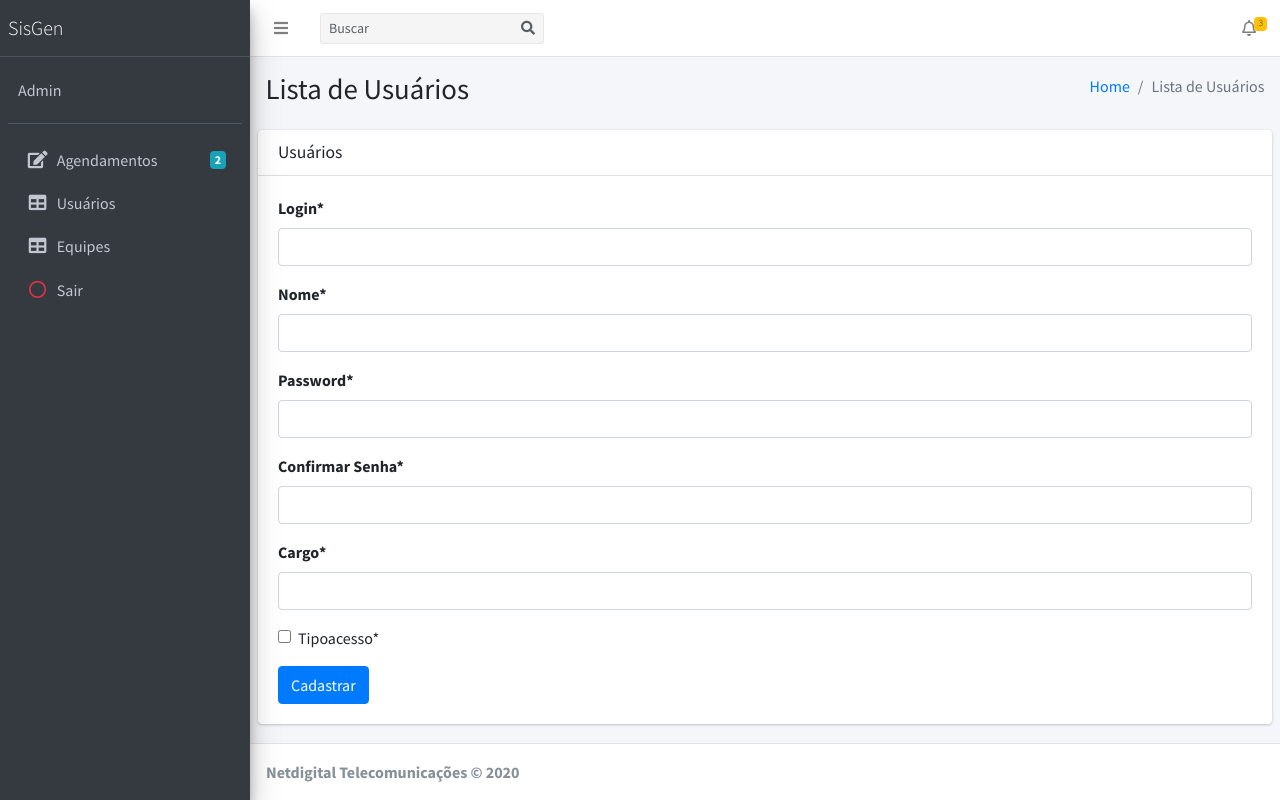
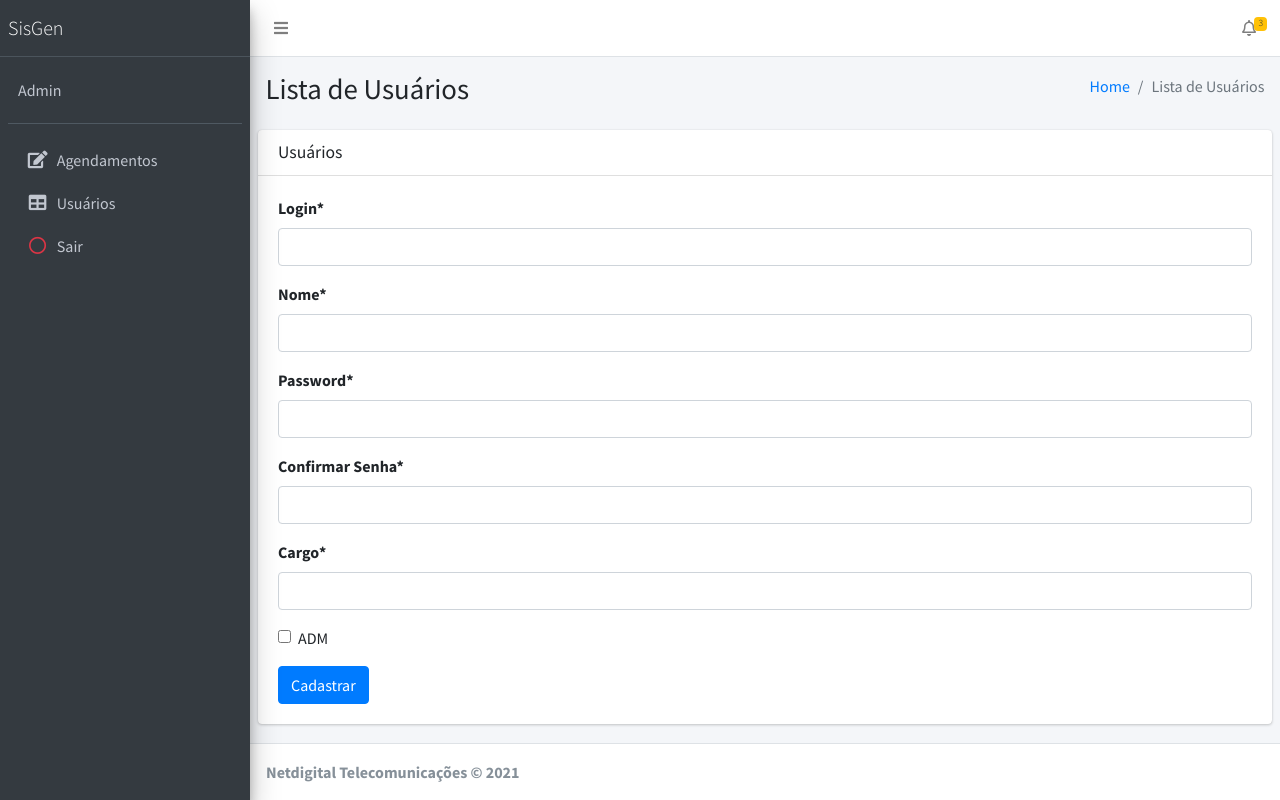
Before and after one commit to edgeratedrko/sisgen, a Django app: page /usuarios/newuser in a window 1280 px wide. Run offline with Django 3.2, Linux system fonts and the light colour scheme; the visitor is signed in with stand-in values (Sample User, id 1); some libraries are stand-ins or nearby versions.

Commit message:
pequenas alterações

```diff
--- a/controluser/forms.py
+++ b/controluser/forms.py
@@ -7,11 +7,7 @@ User = get_user_model()
 class userForm(forms.ModelForm):
     password = forms.CharField(widget=forms.PasswordInput)
     password2 = forms.CharField(label='Confirmar Senha', widget=forms.PasswordInput)
-    login = forms.CharField(max_length=30)
-    nome = forms.CharField(max_length=100)
-    cargo = forms.CharField(max_length=120)
-    tipoAcesso = forms.BooleanField()
 
     class Meta:
         model = User
-        fields = ['login', 'nome', 'password', 'password2', 'cargo', 'tipoAcesso']
+        fields = ['login', 'nome', 'password', 'password2', 'cargo', 'ADM']
--- a/controluser/models.py
+++ b/controluser/models.py
@@ -26,14 +26,14 @@ class UserManager(BaseUserManager):
         user.is_admin = True
         user.save(using=self._db)
         return user
-#
+
 
 class User(AbstractBaseUser):
     objects = UserManager()
-    login = models.CharField(max_length=30,default="None", unique=True)
+    login = models.CharField(max_length=30,default="", unique=True)
     nome = models.CharField(max_length=100)
     cargo = models.CharField(max_length=120)
-    tipoAcesso = models.BooleanField(default=False)
+    ADM = models.BooleanField(default=False)
 
     USERNAME_FIELD = 'login'
     REQUIRED_FIELDS = []
--- a/sisgen/templates/base.html
+++ b/sisgen/templates/base.html
@@ -30,18 +30,6 @@
         <a class="nav-link" data-widget="pushmenu" href="#" role="button"><i class="fas fa-bars"></i></a>
       </li>
     </ul>
-
-    <!-- SEARCH FORM -->
-    <form class="form-inline ml-3">
-      <div class="input-group input-group-sm">
-        <input class="form-control form-control-navbar" type="search" placeholder="Buscar" aria-label="Search">
-        <div class="input-group-append">
-          <button class="btn btn-navbar" type="submit">
-            <i class="fas fa-search"></i>
-          </button>
-        </div>
-      </div>
-    </form>
 
     <!-- Right navbar links -->
     <ul class="navbar-nav ml-auto">
@@ -92,7 +80,6 @@
               <i class="nav-icon fas fa-edit"></i>
               <p>
                 Agendamentos
-                <span class="badge badge-info right">2</span>
               </p>
             </a>
           </li>
@@ -101,14 +88,6 @@
               <i class="nav-icon fas fa-table"></i>
               <p>
                 Usuários
-              </p>
-            </a>
-          </li>
-          <li class="nav-item">
-            <a href="../equipes" class="nav-link">
-              <i class="nav-icon fas fa-table"></i>
-              <p>
-                Equipes
               </p>
             </a>
           </li>
@@ -138,7 +117,7 @@
   <footer class="main-footer">
     <div class="float-right d-none d-sm-block">
     </div>
-    <strong>Netdigital Telecomunicações &copy; 2020 </strong>
+    <strong>Netdigital Telecomunicações &copy; 2021 </strong>
   </footer>
 
 
```
Also changed, not shown: controluser/migrations/0009_auto_20211119_0340.py (added), controluser/migrations/0010_auto_20211119_0341.py (added).
